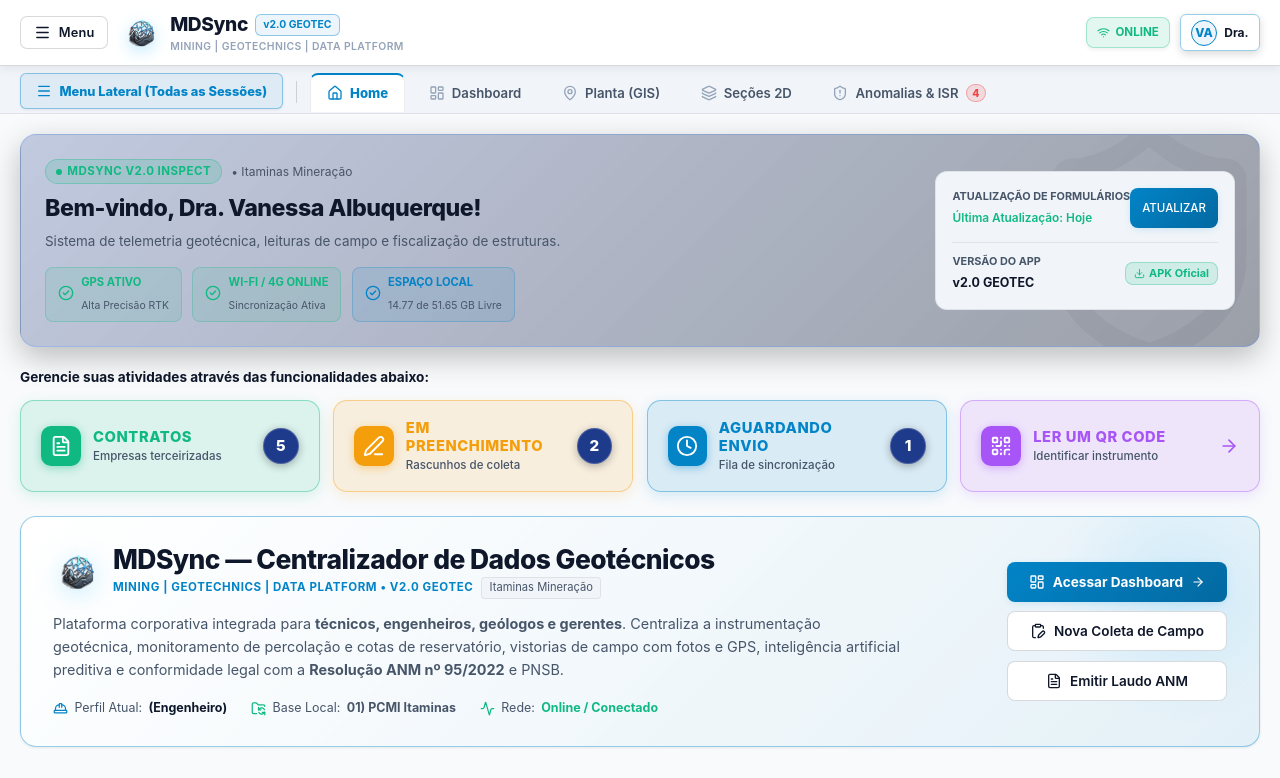
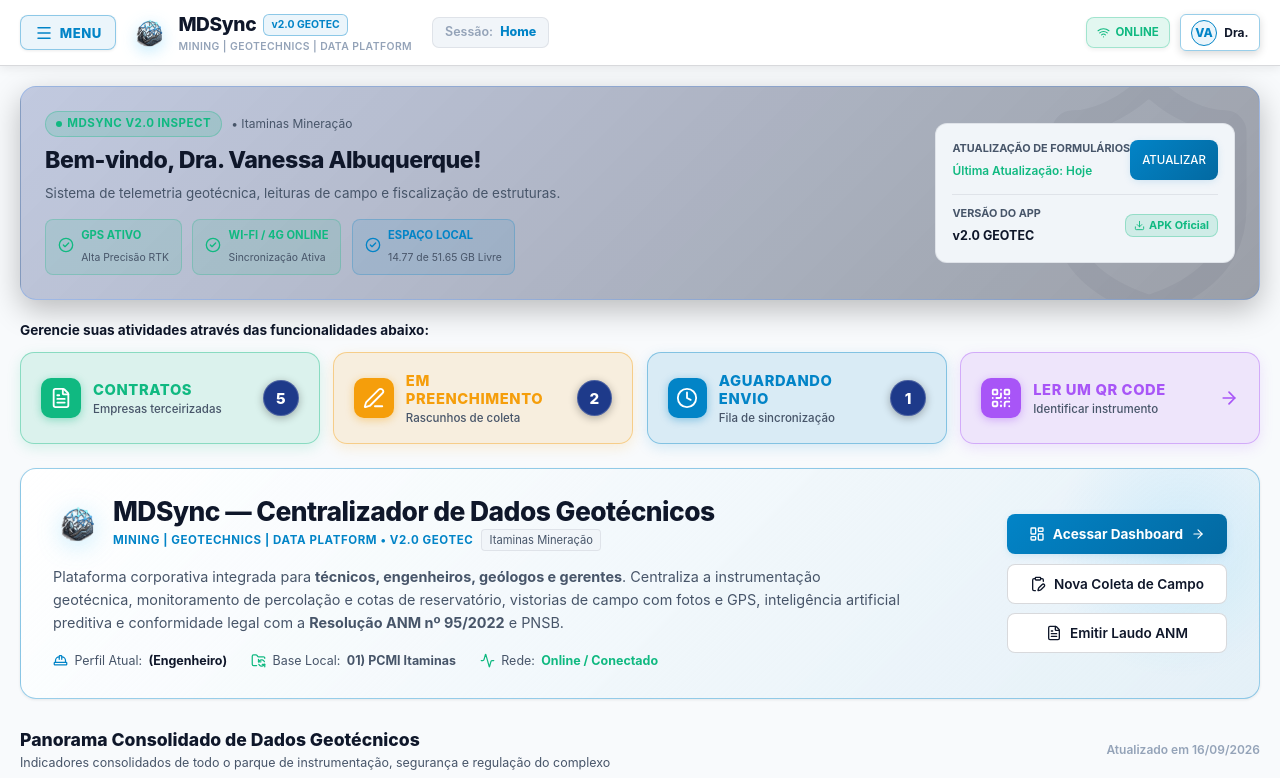
Before and after one commit to Maycon97/MDSync---Mining-Geotechnical-Data, a React (Vite) app: page / in a window 1280 px wide. Shown: the top 778 px of the page. Built offline with nearby package versions, Linux system fonts and the light colour scheme.

Commit message:
refactor(navigation): remover abas soltas do cabecalho e centralizar navegacao no botao MENU lateral

```diff
--- a/src/App.jsx
+++ b/src/App.jsx
@@ -1,7 +1,6 @@
 import React, { useState } from 'react';
 import { useGeotechData } from './context/GeotechDataContext';
 import { Header } from './components/Header';
-import { Navigation } from './components/Navigation';
 import { HomeTab } from './components/HomeTab';
 import { DashboardTab } from './components/DashboardTab';
 import { MapTab } from './components/MapTab';
@@ -147,6 +146,7 @@
     <div style={{ minHeight: '100vh', display: 'flex', flexDirection: 'column', backgroundColor: 'var(--bg-primary)' }}>
       {/* Barra de Topo */}
       <Header
+        activeTab={activeTab}
         onOpenAuth={() => { setAuthModalTab('login'); setAuthModalOpen(true); }}
         onOpenSync={() => handleNavigateTab('fila_sync')}
         onOpenReport={() => handleNavigateTab('lotes_relatorios')}
@@ -155,7 +155,7 @@
         onOpenProfile={() => handleNavigateTab('configuracoes_perfil')}
       />
 
-      {/* Menu Retrátil Lateral 3D (Consolidado e Alfabético) */}
+      {/* Menu Retrátil Lateral MENU (Central unificada de todas as 20 sessões) */}
       <SideDrawer
         isOpen={drawerOpen}
         onClose={() => setDrawerOpen(false)}
@@ -186,13 +186,6 @@
           setAuthModalOpen(true);
           setDrawerOpen(false);
         }}
-      />
-
-      {/* Navegação por Abas (com rolagem horizontal responsiva) */}
-      <Navigation
-        activeTab={activeTab}
-        onSelectTab={handleNavigateTab}
-        onOpenDrawer={() => setDrawerOpen(true)}
       />
 
       {/* Área de Conteúdo da Aba Ativa */}
--- a/src/components/Header.jsx
+++ b/src/components/Header.jsx
@@ -7,7 +7,32 @@
   Menu
 } from 'lucide-react';
 
-export const Header = ({ onToggleDrawer, onOpenProfile }) => {
+const TAB_TITLES = {
+  home: 'Home',
+  dashboard: 'Dashboard',
+  mapa: 'Planta (GIS)',
+  secoes: 'Seções 2D',
+  anomalias_inspecoes: 'Anomalias & ISR',
+  campo: 'Coleta de Campo',
+  fila_sync: 'Fila de Sincronização',
+  checklist: 'CheckList FIR',
+  chamados: 'Chamados Fluig',
+  piezometria: 'Piezometria & NA',
+  vazao: 'Vazão & Vertedouros',
+  documentos: 'Gestão Documental',
+  comunicacao: 'Comunicação',
+  laudo: 'Laudo ANM 95/2022',
+  lotes_relatorios: 'Lotes de Relatórios',
+  historico: 'Histórico de Dados',
+  ia: 'SUPORTE GEOTINHO',
+  cadastro: 'Cadastro & Limites',
+  clientes: 'Clientes',
+  contratos: 'Contratos Terceiros',
+  importacoes: 'Importações PCMI',
+  configuracoes_perfil: 'Configurações & Perfil'
+};
+
+export const Header = ({ onToggleDrawer, onOpenProfile, activeTab = 'home' }) => {
   const { currentUser } = useAuth();
   const { isOnline } = useGeotechData();
 
@@ -26,17 +51,33 @@
       backdropFilter: 'blur(10px)',
       boxShadow: '0 2px 10px rgba(0, 0, 0, 0.08)'
     }}>
-      {/* Lado Esquerdo: Botão 3D Tátil de Abrir Menu + Logo Oficial e Título */}
+      {/* Lado Esquerdo: Botão MENU + Logo Oficial e Indicador de Sessão */}
       <div style={{ display: 'flex', alignItems: 'center', gap: '0.85rem' }}>
 
-        {/* Botão Clean de Abrir Menu Lateral */}
+        {/* Botão Oficial MENU (Abre a aba lateral com todas as sessões) */}
         <button
           onClick={onToggleDrawer}
           className="btn-menu-clean"
-          title="Abrir Menu Lateral"
+          title="Abrir Menu Lateral com todas as sessões"
+          style={{
+            display: 'inline-flex',
+            alignItems: 'center',
+            gap: '0.45rem',
+            padding: '0.45rem 0.85rem',
+            borderRadius: '8px',
+            backgroundColor: 'var(--primary-accent-bg)',
+            border: '1px solid var(--border-highlight)',
+            color: 'var(--primary-accent)',
+            fontWeight: 800,
+            fontSize: '0.82rem',
+            letterSpacing: '0.04em',
+            cursor: 'pointer',
+            boxShadow: 'var(--shadow-sm)',
+            transition: 'all 0.15s ease'
+          }}
         >
-          <Menu size={17} />
-          <span>Menu</span>
+          <Menu size={18} />
+          <span>MENU</span>
         </button>
 
         {/* Marca & Identificação MDSync */}
@@ -73,6 +114,26 @@
             </p>
           </div>
         </div>
+
+        {/* Indicador da Sessão Ativa */}
+        {activeTab && (
+          <div className="hide-mobile" style={{
+            display: 'flex',
+            alignItems: 'center',
+            gap: '0.45rem',
+            padding: '0.32rem 0.75rem',
+            borderRadius: '7px',
+            backgroundColor: 'var(--bg-secondary)',
+            border: '1px solid var(--border-subtle)',
+            fontSize: '0.78rem',
+            marginLeft: '0.4rem'
+          }}>
+            <span style={{ color: 'var(--text-faint)', fontWeight: 600 }}>Sessão:</span>
+            <span style={{ color: 'var(--primary-accent)', fontWeight: 800 }}>
+              {TAB_TITLES[activeTab] || activeTab}
+            </span>
+          </div>
+        )}
       </div>
 
       {/* Lado Direito: Status de Conexão e Acesso Rápido ao Menu / Perfil */}
--- a/src/components/SideDrawer.jsx
+++ b/src/components/SideDrawer.jsx
@@ -408,19 +408,20 @@
                   MDSync
                 </span>
                 <span style={{
-                  fontSize: '0.6rem',
-                  fontWeight: 600,
+                  fontSize: '0.62rem',
+                  fontWeight: 800,
                   backgroundColor: 'var(--primary-accent-bg)',
                   color: 'var(--primary-accent)',
-                  padding: '0.05rem 0.3rem',
+                  padding: '0.1rem 0.35rem',
                   borderRadius: '4px',
-                  border: '1px solid rgba(56, 189, 248, 0.2)'
+                  border: '1px solid var(--border-highlight)',
+                  letterSpacing: '0.05em'
                 }}>
-                  v2.0
+                  MENU
                 </span>
               </div>
               <p style={{ fontSize: '0.62rem', color: 'var(--text-faint)', margin: 0, letterSpacing: '0.02em' }}>
-                Itaminas Mineração
+                Navegação & Módulos Geotécnicos
               </p>
             </div>
           </div>
```
